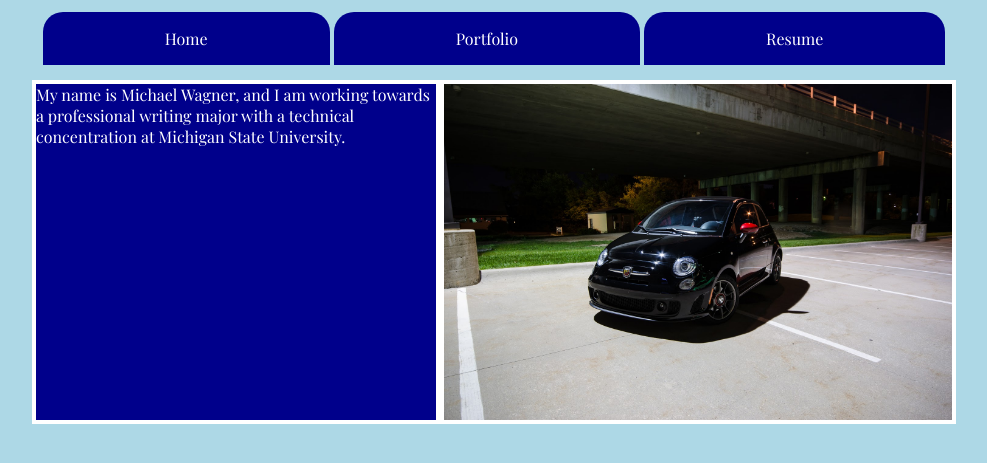
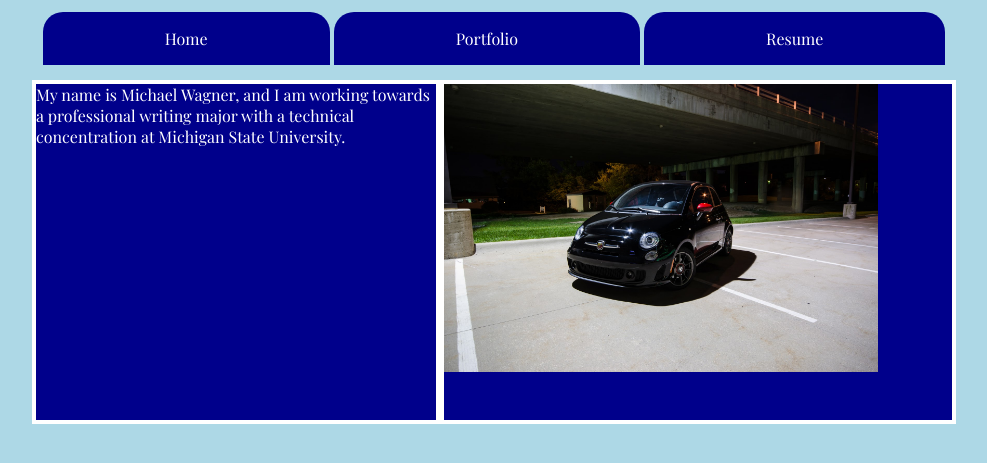
Before and after one commit to michaelwagner97/michaelwagner97.github.io, a plain HTML site: page index.html in a window 1280 px wide. Shown: the part 147-610 px from the top of the page, without its empty margins (146-1133 px from the left). Drawn offline with nearby package versions, Linux system fonts and the light colour scheme.

Commit message:
Update index.html

```diff
--- a/index.html
+++ b/index.html
@@ -38,7 +38,7 @@
 </div>
 <div id="right">
 
-    <IMG SRC="my2015abarth.jpeg" ALT="My black and red-accented 2015 Abarth 500" WIDTH=508 HEIGHT=336>
+    <IMG SRC="my2015abarth.jpeg" ALT="My black and red-accented 2015 Abarth 500" WIDTH=434 HEIGHT=288>
 </div>
 
 </div>
```
